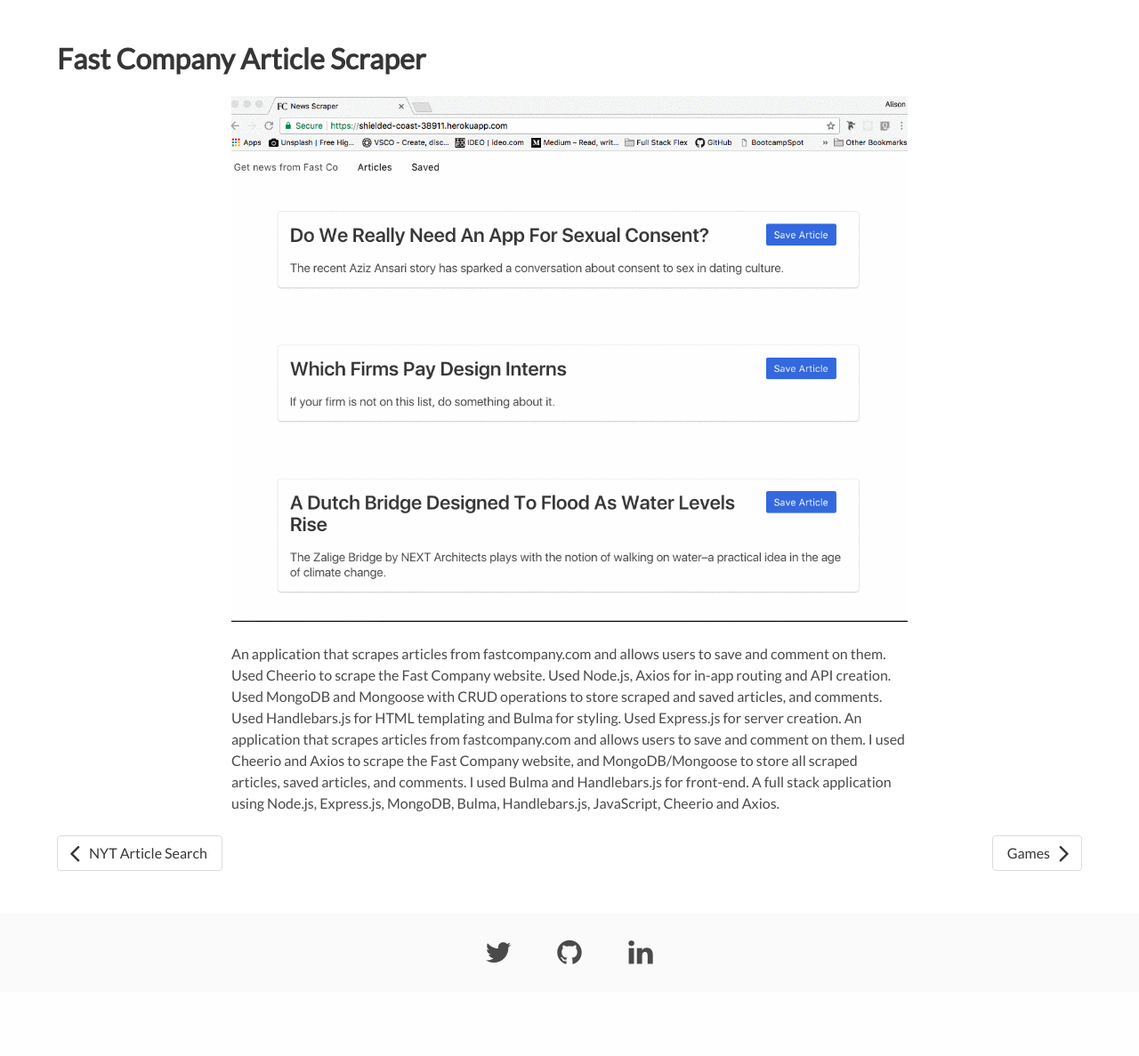
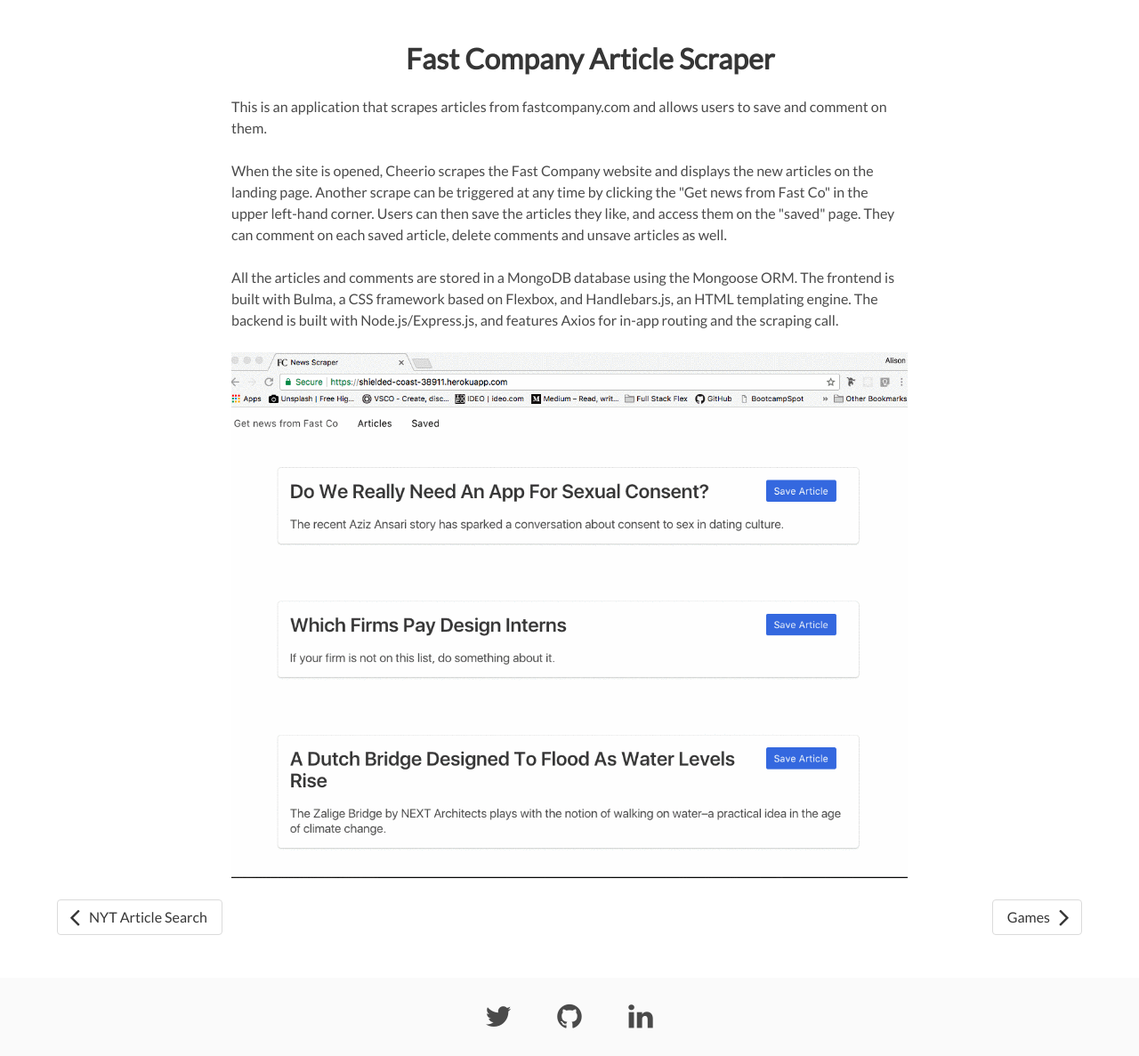
Before and after one commit to anlawyer/portfolio, a Node server app: page /fastco in a window 1280 px wide. Shown: the part 52-1239 px from the top of the page at 89% size. Before the commit the page ends 1136 px from the top, so only its background shows below. Run offline with Node 20, Linux system fonts and the light colour scheme; some libraries are stand-ins or nearby versions.

Commit message:
updates, not done

```diff
--- a/views/pages/contact.ejs
+++ b/views/pages/contact.ejs
@@ -9,7 +9,7 @@
     <div class="hero-body">
       <div class="container">
         <div class="columns">
-          <div class="column is-4">
+          <div class="column is-4 is-offset-1">
             <h5 class="subtitle is-5">
               <span class="icon is-medium">
                 <i class="fa fa-file-text-o" aria-hidden="true"></i>
@@ -35,7 +35,7 @@
               Follow me on <a href="https://twitter.com/alison_lawyer" target="_blank">Twitter</a>.
             </h5>
           </div>
-          <div class="column is-7 is-offset-1">
+          <div class="column is-6 is-offset-1">
             <h5 class="subtitle is-5">
               Jobs? Networking? Coffee? Send me a message!
             </h5>
--- a/views/pages/fastco.ejs
+++ b/views/pages/fastco.ejs
@@ -9,30 +9,36 @@
     <div class="hero-body">
       <div class="container">
         <div class="columns is-multiline">
-          <div class="column is-12">
+          <div class="column is-5 is-offset-4">
             <div class="title is-3">
               Fast Company Article Scraper
             </div>
           </div>
           <div class="column is-8 is-offset-2">
+            <p>
+              This is an application that scrapes articles from fastcompany.com
+              and allows users to save and comment on them.
+              <br />
+              <br />
+              When the site is opened, Cheerio scrapes the Fast Company website
+              and displays the new articles on the landing page. Another scrape
+              can be triggered at any time by clicking the "Get news from Fast Co" in
+              the upper left-hand corner. Users can then save the articles they like,
+              and access them on the "saved" page. They can comment on each saved article,
+              delete comments and unsave articles as well.
+              <br />
+              <br />
+              All the articles and comments are stored in a MongoDB database using
+              the Mongoose ORM. The frontend is built with Bulma, a CSS framework based
+              on Flexbox, and Handlebars.js, an HTML templating engine. The backend is
+              built with Node.js/Express.js, and features Axios for in-app routing and
+              the scraping call.
+            </p>
+          </div>
+          <div class="column is-8 is-offset-2">
             <figure class="image">
               <img src="../../images/fc-screencast.gif">
             </figure>
-          </div>
-          <div class="column is-8 is-offset-2">
-            <p>
-              An application that scrapes articles from fastcompany.com and allows users to save and comment on them.
-              Used Cheerio to scrape the Fast Company website. Used Node.js, Axios for in-app routing and API creation.
-              Used MongoDB and Mongoose with CRUD operations to store scraped and saved articles, and comments.
-              Used Handlebars.js for HTML templating and Bulma for styling. Used Express.js for server creation.
-
-              An application that scrapes articles from fastcompany.com and allows
-              users to save and comment on them. I used Cheerio and Axios to scrape
-              the Fast Company website, and MongoDB/Mongoose to store all scraped
-              articles, saved articles, and comments. I used Bulma and Handlebars.js
-              for front-end. A full stack application using Node.js, Express.js,
-              MongoDB, Bulma, Handlebars.js, JavaScript, Cheerio and Axios.
-            </p>
           </div>
           <div class="column is-12">
             <div class="level is-mobile">
```
Also changed, not shown: views/pages/index.ejs (+25 -28 lines), views/pages/nyt.ejs (+24 -15 lines), views/pages/portfolio.ejs (+8 -8 lines).
